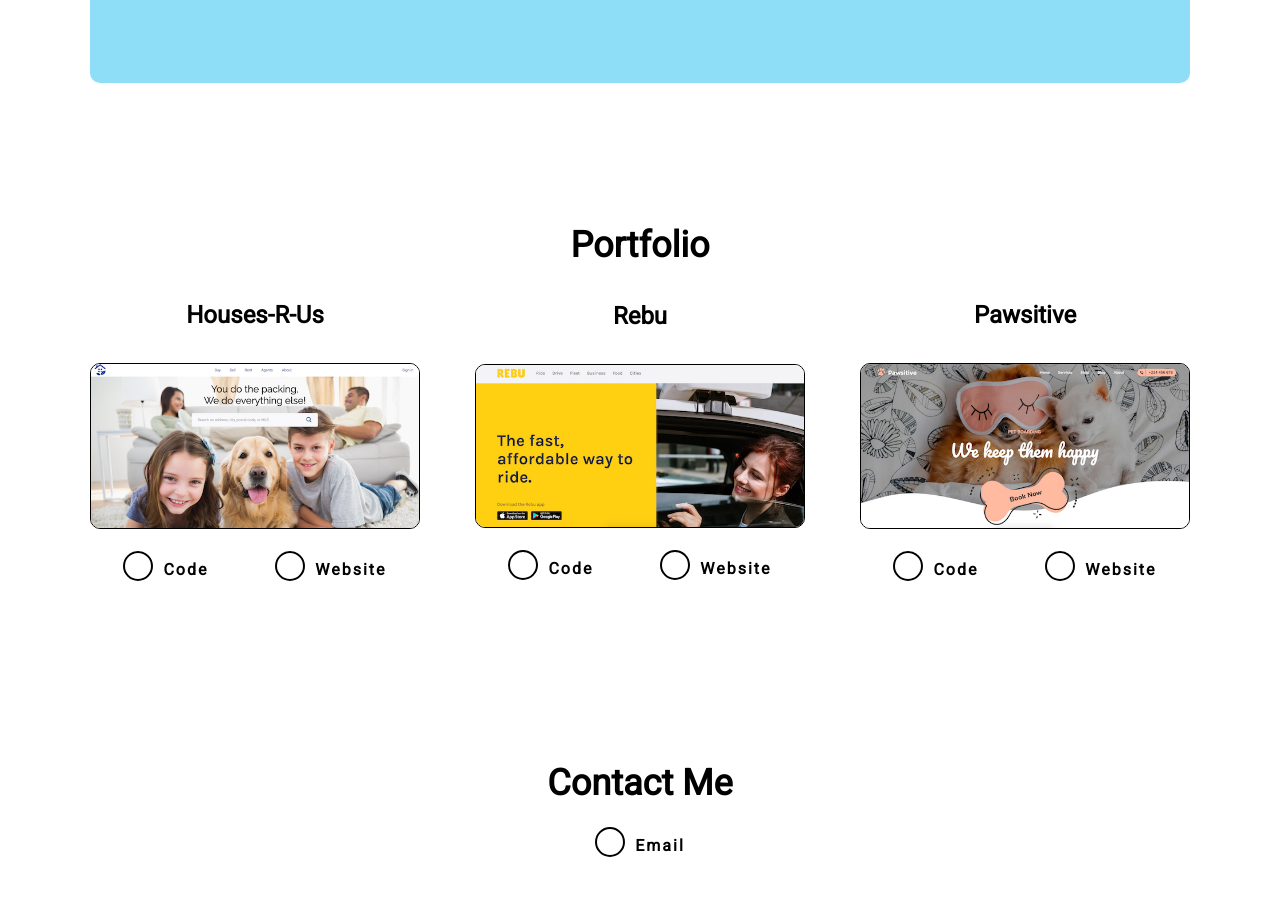
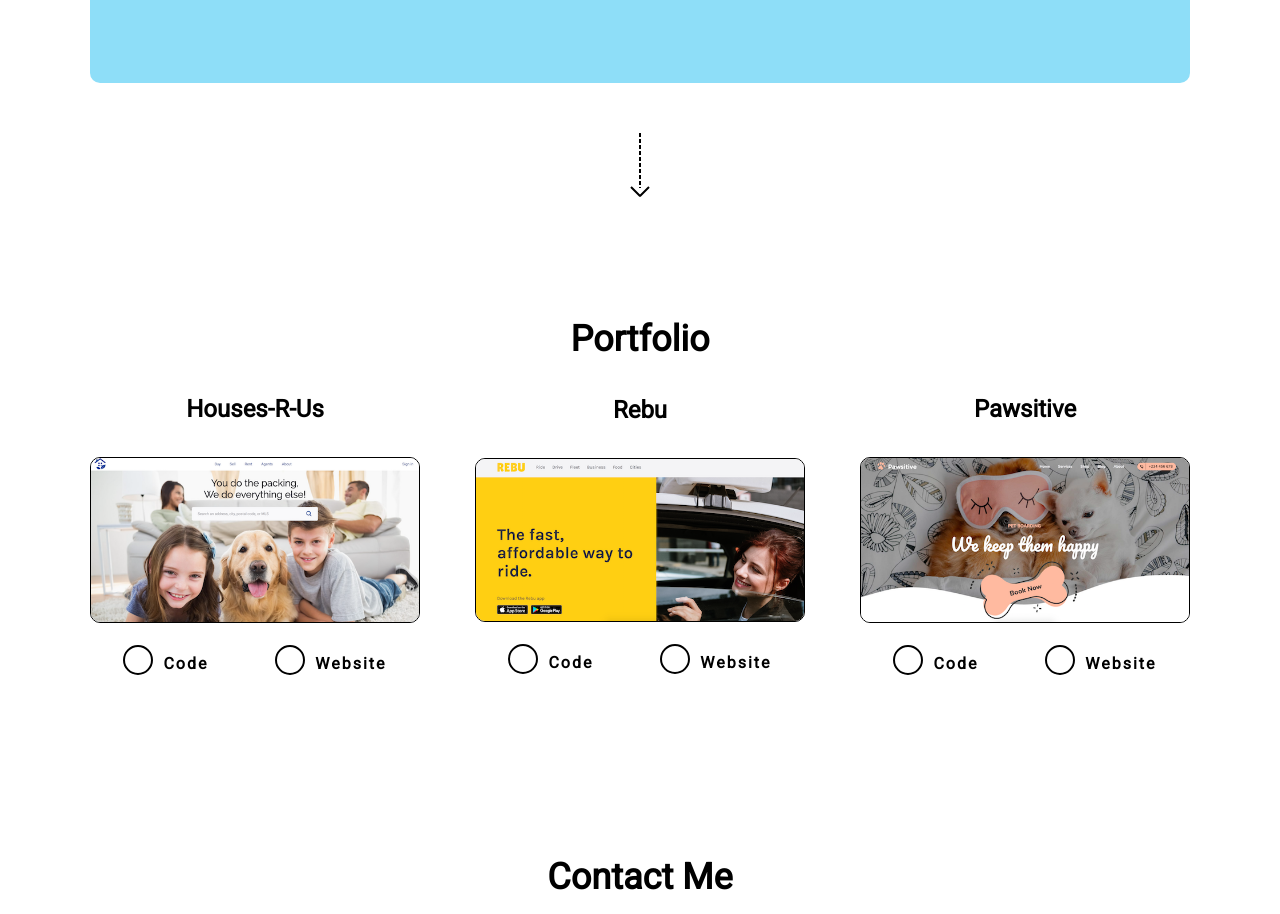
Before and after one commit to rradfar/portfolio, a website: page index.html in a window 1280 px wide. Shown: the part 1480-2394 px from the top of the page. Drawn offline with Linux system fonts and the light colour scheme.

Commit message:
Add a divider

```diff
--- a/index.html
+++ b/index.html
@@ -45,10 +45,6 @@
       </div>
     </div>
 
-    <div class="divider">
-
-    </div>
-
     <div class="about" id="about">
       <div class="about-description">
         <h2>About Me</h2>
@@ -64,6 +60,10 @@
         <p>If you are a fellow techie or just want to talk, feel free to get in touch with me.
         </p>
       </div>
+    </div>
+
+    <div class="divider mt-3">
+      <img src="./assets/arrow-down.svg" alt="">
     </div>
 
     <div class="portfolio-wrapper" id="portfolio">
--- a/scss/_divider.scss
+++ b/scss/_divider.scss
@@ -0,0 +1,10 @@
+.divider {
+  text-align: center;
+
+  img {
+    width: auto;
+    max-width: 100%;
+    display: block;
+    margin: 0 auto;
+  }
+}
--- a/scss/_global.scss
+++ b/scss/_global.scss
@@ -39,3 +39,11 @@ body {
     z-index: -1;
   }
 }
+
+.mt-3 {
+  margin-top: 3rem;
+}
+
+.mb-3 {
+  margin-bottom: 3rem;
+}
```
Also changed, not shown: assets/arrow-down.svg (added), css/main.css.
